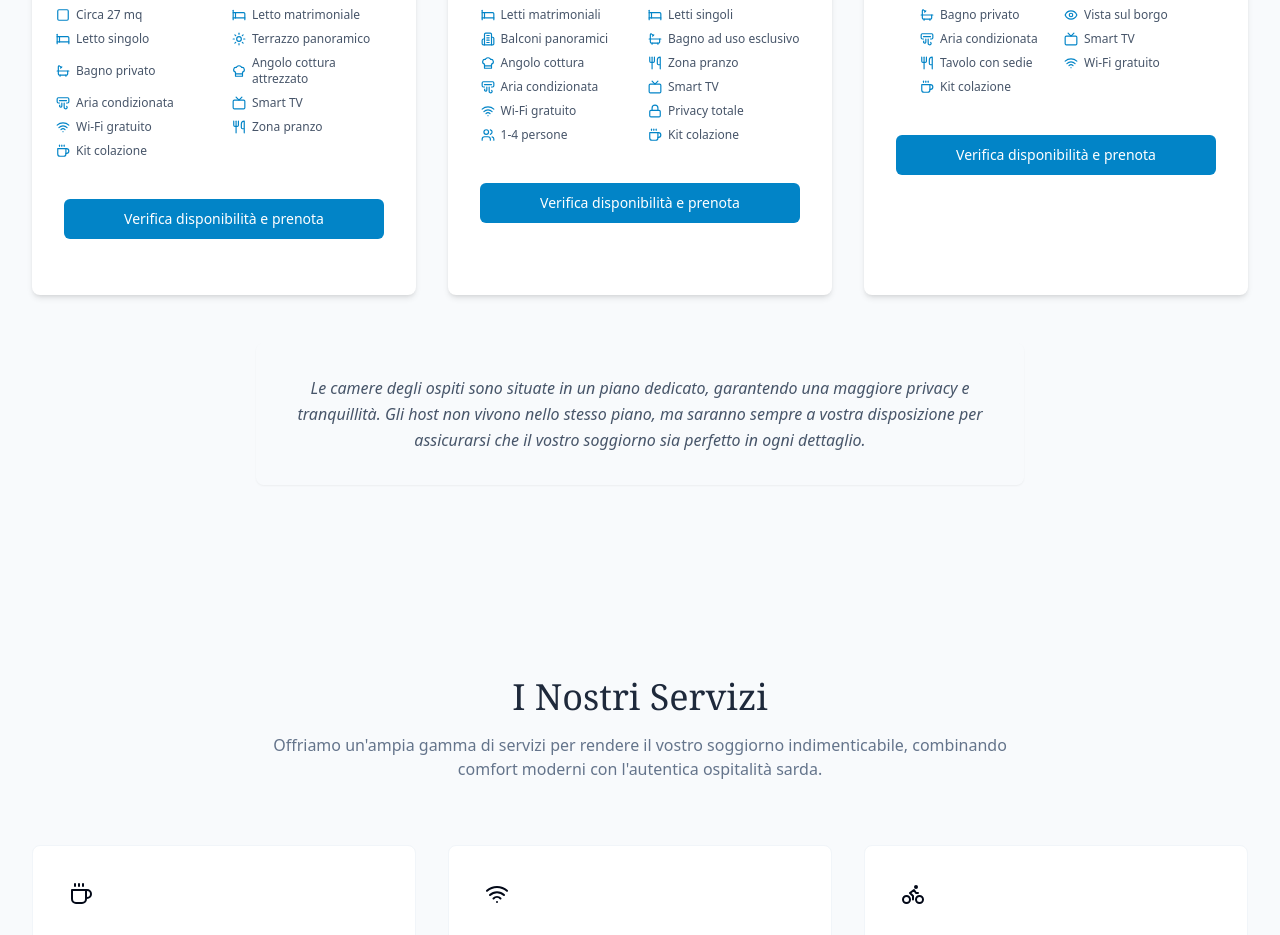
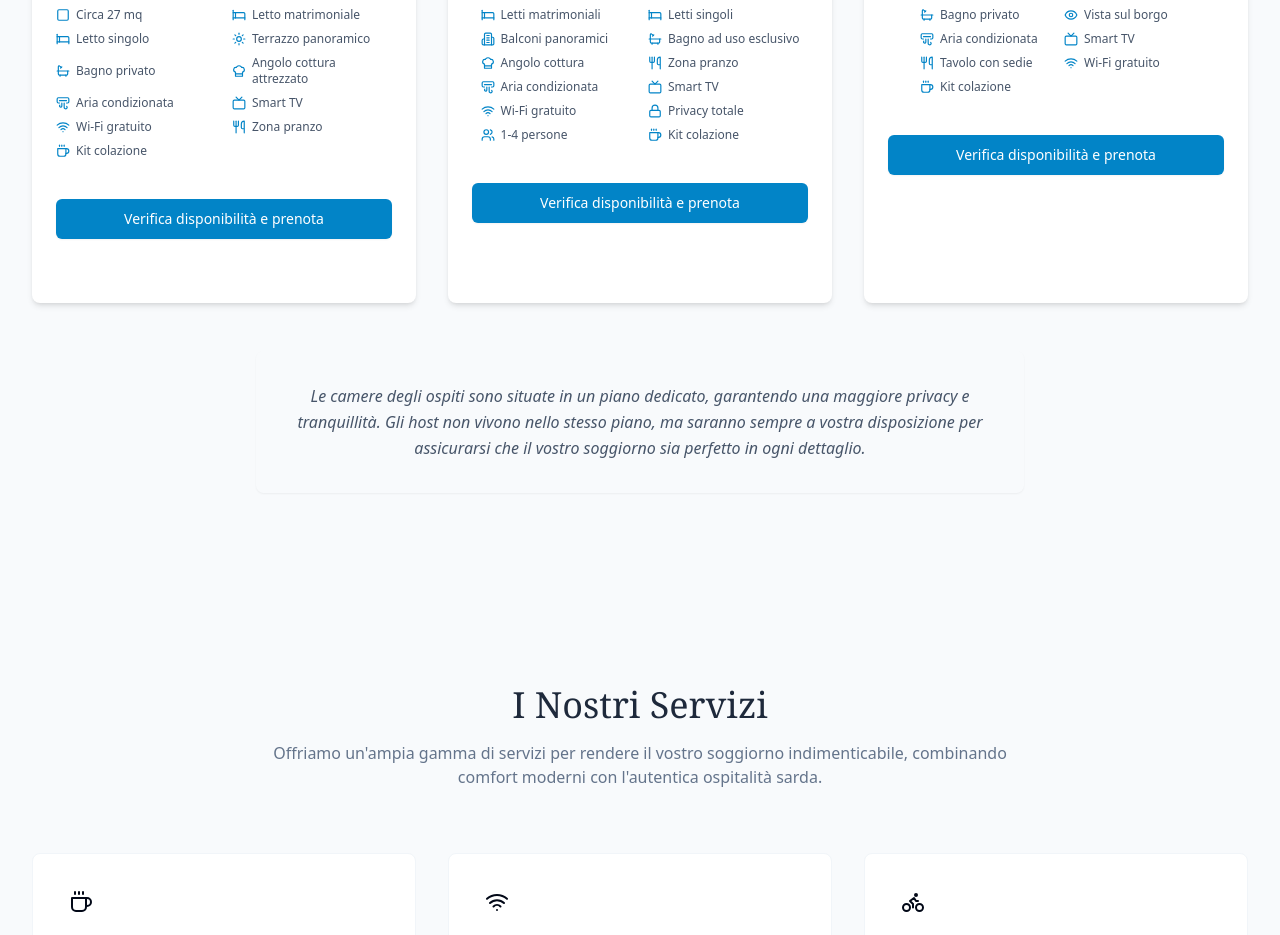
Before and after one commit to samuu98/arcudechelu, a Next.js app in the folder arcu-client2/: page / in a window 1280 px wide. Shown: the part 2764-3699 px from the top of the page. Built offline with nearby package versions, Linux system fonts and the light colour scheme; a web font is replaced by a local one.

Commit message:
update calendar

```diff
--- a/arcu-client2/app/page.tsx
+++ b/arcu-client2/app/page.tsx
@@ -814,27 +814,40 @@ export default function Home() {
                 {(() => {
                   const [showCanneCalendar, setShowCanneCalendar] = useState(false);
                   return (
-                    <div className="flex flex-col items-center justify-end my-6 h-full">
+                    <div className="flex flex-col items-center justify-end my-6 h-full w-full">
                       <Button
                         variant="bnb"
-                        className="w-full max-w-xs mb-2"
+                        className="w-full mb-4 shadow-sm"
                         onClick={() => setShowCanneCalendar((prev) => !prev)}
                         aria-expanded={showCanneCalendar}
                         aria-controls="canne-calendar-iframe"
                       >
-                        {showCanneCalendar ? 'Nascondi calendario' : 'Verifica disponibilità e prenota'}
+                        {showCanneCalendar ? 'Chiudi calendario' : 'Verifica disponibilità e prenota'}
                       </Button>
+
+                      {/* Contenitore stilizzato per l'iframe */}
+                      <div className={`transition-all duration-500 ease-in-out overflow-hidden w-full ${showCanneCalendar ? 'max-h-[400px] opacity-100' : 'max-h-0 opacity-0'}`}>
                         {showCanneCalendar && (
+                          <div className="rounded-lg border border-bnb-200 shadow-inner bg-natural-50 overflow-hidden w-full h-[360px] relative">
+                            {/* Loading placeholder */}
+                            <div className="absolute inset-0 flex items-center justify-center text-natural-400 z-0">
+                              <span className="animate-pulse">Caricamento calendario...</span>
+                            </div>
                             <iframe
                               id="canne-calendar-iframe"
                               src="https://www.avaibook.com/widgets_propietarios/loader.php?id=173837&lang=IT"
-                          style={{ width: '500px', height: '355px', border: 0 }}
+                              className="w-full h-full relative z-10"
+                              style={{ border: 0 }}
                               frameBorder={0}
                               allowTransparency={true}
+                            // Questo filtro opzionale riduce leggermente la saturazione se il calendario è troppo colorato
+                            // style={{ filter: 'sepia(0.1)' }}
                             >
                               Calendario non disponibile
                             </iframe>
+                          </div>
                         )}
+                      </div>
                     </div>
                   );
                 })()}
@@ -961,27 +974,36 @@ export default function Home() {
                 {(() => {
                   const [showArcuCalendar, setShowArcuCalendar] = useState(false);
                   return (
-                    <div className="flex flex-col items-center justify-end my-6 h-full">
+                    <div className="flex flex-col items-center justify-end my-6 h-full w-full">
                       <Button
                         variant="bnb"
-                        className="w-full max-w-xs mb-2"
+                        className="w-full mb-4 shadow-sm"
                         onClick={() => setShowArcuCalendar((prev) => !prev)}
                         aria-expanded={showArcuCalendar}
                         aria-controls="arcu-calendar-iframe"
                       >
-                        {showArcuCalendar ? 'Nascondi calendario' : 'Verifica disponibilità e prenota'}
+                        {showArcuCalendar ? 'Chiudi calendario' : 'Verifica disponibilità e prenota'}
                       </Button>
+
+                      <div className={`transition-all duration-500 ease-in-out overflow-hidden w-full ${showArcuCalendar ? 'max-h-[400px] opacity-100' : 'max-h-0 opacity-0'}`}>
                         {showArcuCalendar && (
+                          <div className="rounded-lg border border-bnb-200 shadow-inner bg-natural-50 overflow-hidden w-full h-[360px] relative">
+                            <div className="absolute inset-0 flex items-center justify-center text-natural-400 z-0">
+                              <span className="animate-pulse">Caricamento calendario...</span>
+                            </div>
                             <iframe
                               id="arcu-calendar-iframe"
                               src="https://www.avaibook.com/widgets_propietarios/loader.php?id=173838&lang=IT"
-                          style={{ width: '500px', height: '355px', border: 0 }}
+                              className="w-full h-full relative z-10"
+                              style={{ border: 0 }}
                               frameBorder={0}
                               allowTransparency={true}
                             >
-                          Tu navegador no soporta iframes
+                              Calendario non disponibile
                             </iframe>
+                          </div>
                         )}
+                      </div>
                     </div>
                   );
                 })()}
@@ -1086,27 +1108,36 @@ export default function Home() {
                 {(() => {
                   const [showViaRomaCalendar, setShowViaRomaCalendar] = useState(false);
                   return (
-                    <div className="flex flex-col items-center justify-end my-6 h-full">
+                    <div className="flex flex-col items-center justify-end my-6 h-full w-full">
                       <Button
                         variant="bnb"
-                        className="w-full max-w-xs mb-2"
+                        className="w-full mb-4 shadow-sm"
                         onClick={() => setShowViaRomaCalendar((prev) => !prev)}
                         aria-expanded={showViaRomaCalendar}
                         aria-controls="viaroma-calendar-iframe"
                       >
-                        {showViaRomaCalendar ? 'Nascondi calendario' : 'Verifica disponibilità e prenota'}
+                        {showViaRomaCalendar ? 'Chiudi calendario' : 'Verifica disponibilità e prenota'}
                       </Button>
+
+                      <div className={`transition-all duration-500 ease-in-out overflow-hidden w-full ${showViaRomaCalendar ? 'max-h-[400px] opacity-100' : 'max-h-0 opacity-0'}`}>
                         {showViaRomaCalendar && (
+                          <div className="rounded-lg border border-bnb-200 shadow-inner bg-natural-50 overflow-hidden w-full h-[360px] relative">
+                            <div className="absolute inset-0 flex items-center justify-center text-natural-400 z-0">
+                              <span className="animate-pulse">Caricamento calendario...</span>
+                            </div>
                             <iframe
                               id="viaroma-calendar-iframe"
                               src="https://www.avaibook.com/widgets_propietarios/loader.php?id=173839&lang=IT"
-                          style={{ width: '500px', height: '355px', border: 0 }}
+                              className="w-full h-full relative z-10"
+                              style={{ border: 0 }}
                               frameBorder={0}
                               allowTransparency={true}
                             >
-                          Tu navegador no soporta iframes
+                              Calendario non disponibile
                             </iframe>
+                          </div>
                         )}
+                      </div>
                     </div>
                   );
                 })()}
```
Lines whose indentation alone changed are shown as unchanged.
